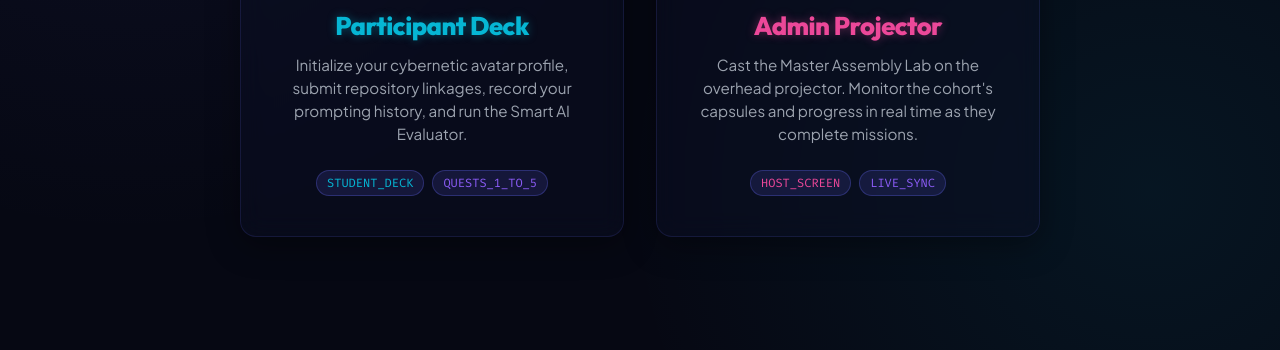
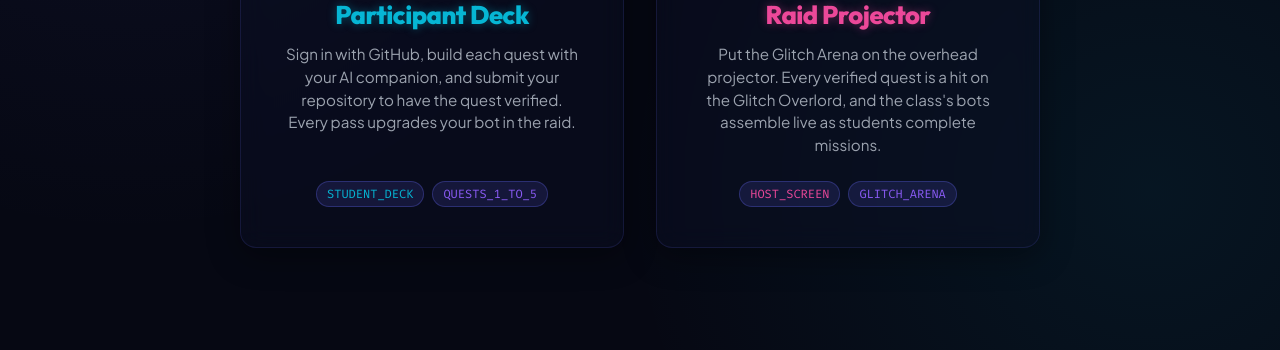
Before and after one commit to SanketSalviNITK/Gamified_Web_Devlopement_Workshop_GenAI, a plain HTML site: page index.html in a window 1280 px wide. Shown: the part 450-800 px from the top of the page. Drawn offline with Linux system fonts and the light colour scheme.

Commit message:
Home page: projector card opens the Glitch Arena
The projector card now opens arena.html (renamed Raid Projector) instead
of the old admin.html, and the participant card describes GitHub sign-in
and verified quests instead of the old Smart AI Evaluator.

Co-Authored-By: Claude Opus 5.5 <noreply@anthropic.com>
Claude-Session: https://claude.ai/code/session_013a5ioKA77pAhizNBj9YB9j

```diff
--- a/index.html
+++ b/index.html
@@ -122,7 +122,7 @@
             <div class="portal-card glass-panel portal-participant" onclick="location.href='participant.html'">
                 <div class="icon-box">💻</div>
                 <h2 class="portal-title text-neon-cyan">Participant Deck</h2>
-                <p class="portal-desc">Initialize your cybernetic avatar profile, submit repository linkages, record your prompting history, and run the Smart AI Evaluator.</p>
+                <p class="portal-desc">Sign in with GitHub, build each quest with your AI companion, and submit your repository to have the quest verified. Every pass upgrades your bot in the raid.</p>
                 <div class="badge-list">
                     <span class="role-tag">STUDENT_DECK</span>
                     <span class="role-tag" style="color:var(--neon-purple)">QUESTS_1_TO_5</span>
@@ -130,13 +130,13 @@
             </div>
 
             <!-- Admin Portal Card -->
-            <div class="portal-card glass-panel portal-admin" onclick="location.href='admin.html'">
+            <div class="portal-card glass-panel portal-admin" onclick="location.href='arena.html'">
                 <div class="icon-box">📡</div>
-                <h2 class="portal-title text-neon-pink">Admin Projector</h2>
-                <p class="portal-desc">Cast the Master Assembly Lab on the overhead projector. Monitor the cohort's capsules and progress in real time as they complete missions.</p>
+                <h2 class="portal-title text-neon-pink">Raid Projector</h2>
+                <p class="portal-desc">Put the Glitch Arena on the overhead projector. Every verified quest is a hit on the Glitch Overlord, and the class's bots assemble live as students complete missions.</p>
                 <div class="badge-list">
                     <span class="role-tag" style="color:var(--neon-pink)">HOST_SCREEN</span>
-                    <span class="role-tag" style="color:var(--neon-purple)">LIVE_SYNC</span>
+                    <span class="role-tag" style="color:var(--neon-purple)">GLITCH_ARENA</span>
                 </div>
             </div>
         </div>
```
